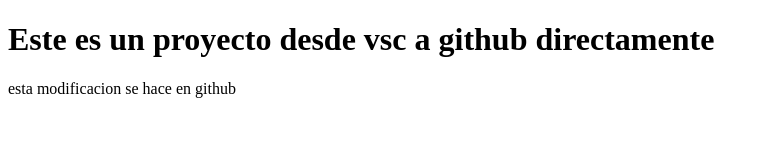
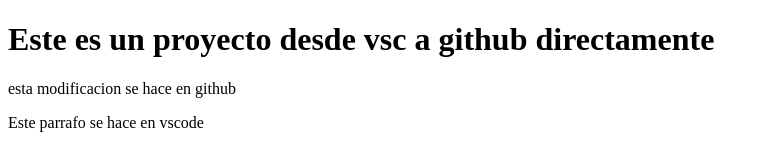
Before and after one commit to NeonEd01/proyect1, a plain HTML site: page index.html in a window 1280 px wide. Shown: the whole page, without its empty margins (0-769 px from the left). Drawn offline with Linux system fonts and the light colour scheme.

Commit message:
agregando seguncod parrafo

```diff
--- a/index.html
+++ b/index.html
@@ -9,5 +9,6 @@
 <body>
     <h1>Este es un proyecto desde vsc a github directamente</h1>
     <p>esta modificacion se hace en github</p>
+    <p>Este parrafo se hace en vscode</p>
 </body>
 </html>
```
